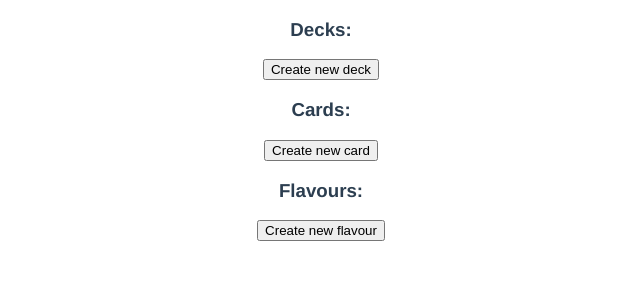
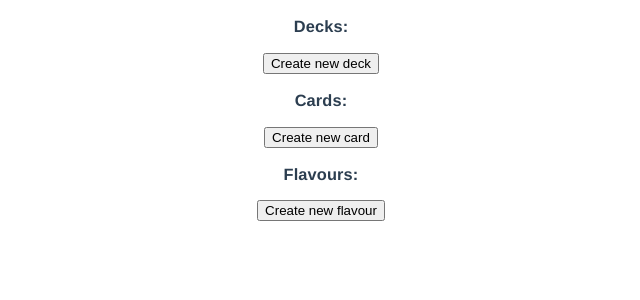
Before and after one commit to vadimjprokopev/scroll-merchants, a Vue app in the folder card-crafter/: page /flavour/1 in a window 1280 px wide. Shown: the top 300 px of the page, without its empty margins (319-959 px from the left). Built offline with nearby package versions, Linux system fonts and the light colour scheme.

Commit message:
Add Vue Material

```diff
--- a/card-crafter/package.json
+++ b/card-crafter/package.json
@@ -10,6 +10,7 @@
   "dependencies": {
     "uuidv4": "^4.0.0",
     "vue": "^2.5.17",
+    "vue-material": "^1.0.0-beta-11",
     "vue-multiselect": "^2.1.6",
     "vue-router": "^3.0.1",
     "vuex": "^3.0.1"
--- a/card-crafter/src/main.js
+++ b/card-crafter/src/main.js
@@ -4,6 +4,8 @@ import router from "./router";
 import store from "./store";
 import Multiselect from "vue-multiselect";
 import "vue-multiselect/dist/vue-multiselect.min.css";
+import "vue-material/dist/vue-material.min.css";
+import "vue-material/dist/theme/default.css";
 
 Vue.config.productionTip = false;
 Vue.component("multiselect", Multiselect);
--- a/card-crafter/src/views/Main.vue
+++ b/card-crafter/src/views/Main.vue
@@ -44,3 +44,7 @@ export default {
   }
 };
 </script>
+
+<style>
+@import "//fonts.googleapis.com/css?family=Roboto:400,500,700,400italic|Material+Icons";
+</style>
```
Also changed, not shown: 1 other file (tests, documents, lock files or other folders).
